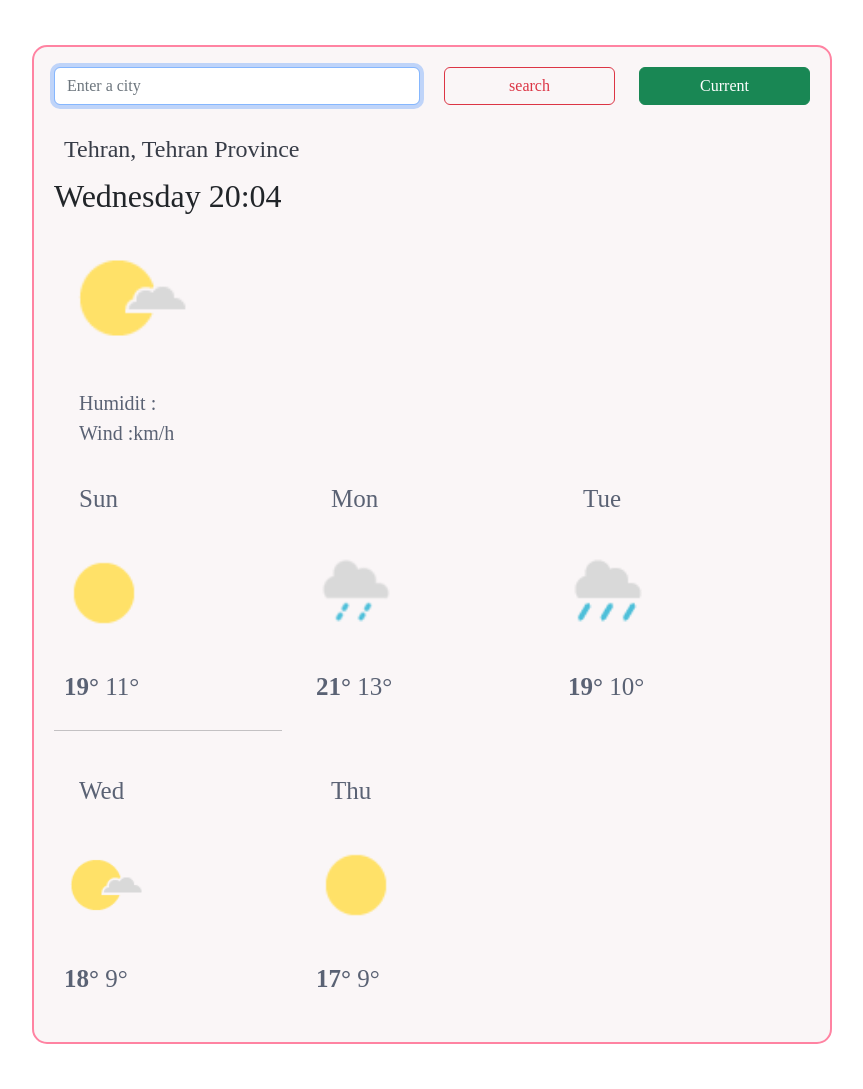
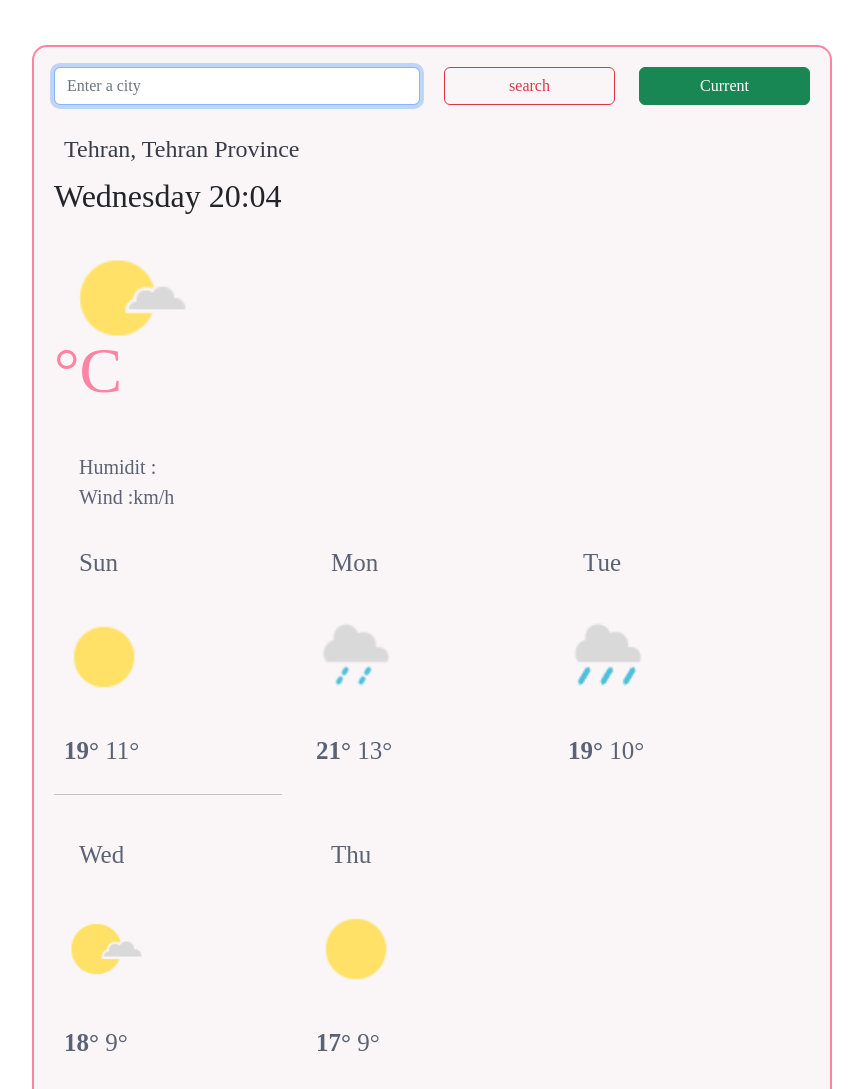
Before and after one commit to ensieh-tahani/Search-Engine-SheCodes-Plus-Week5-6, a website built with Parcel: page index.html in a window 1280 px wide. Shown: the top 1089 px of the page, without its empty margins (208-1071 px from the left). Built offline with nearby package versions, Linux system fonts and the light colour scheme; no server answers.

Commit message:
Update index.html

```diff
--- a/index.html
+++ b/index.html
@@ -55,7 +55,7 @@
                 <div class="current-temp-num">
                     <img src="image/sunny_s_cloudy.png" alt="sunny-cloudy" class="weather-icon">
                       <div class="float-left">
-                        <span class="temperature" id="temperature"></span
+                        <span class="temperature" id="temperature"><span class="units">°C</span></span
                       </div>
                     <h3 id="description"></h3>
                     <ul>
```
